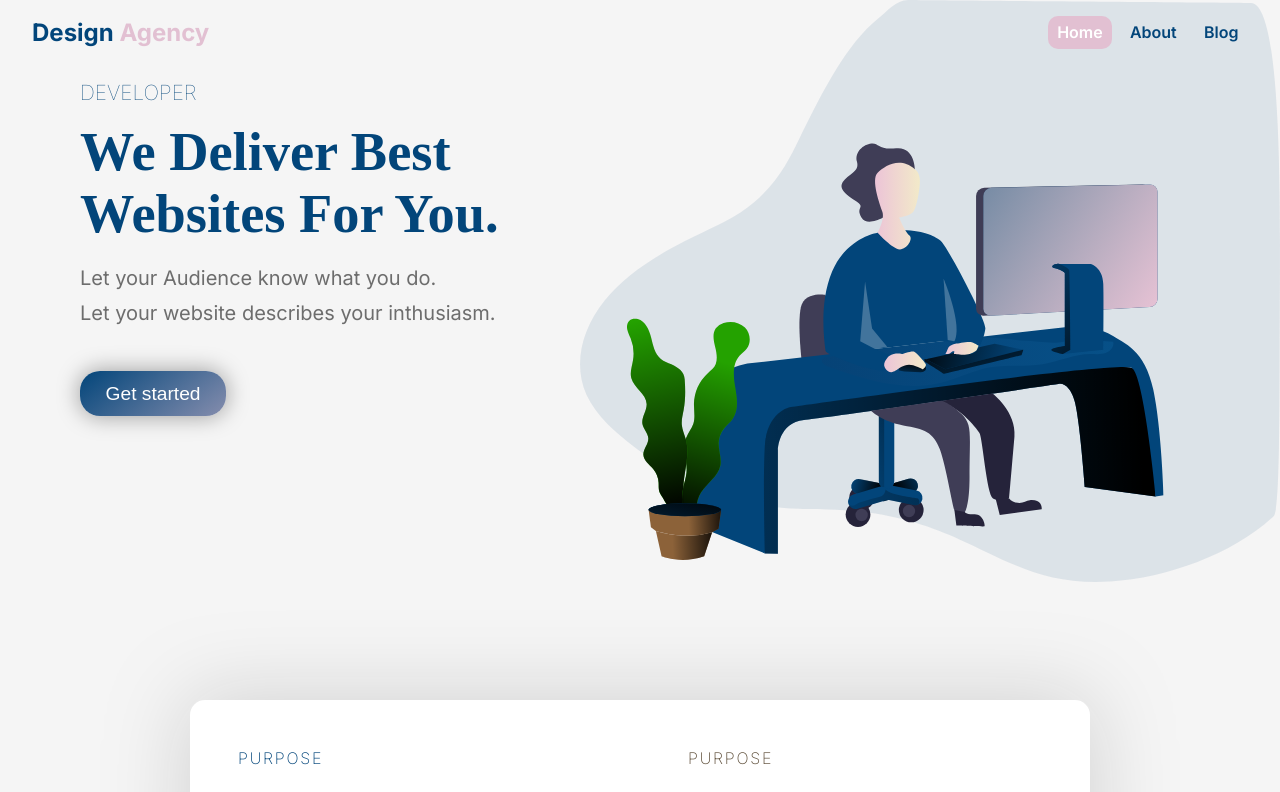
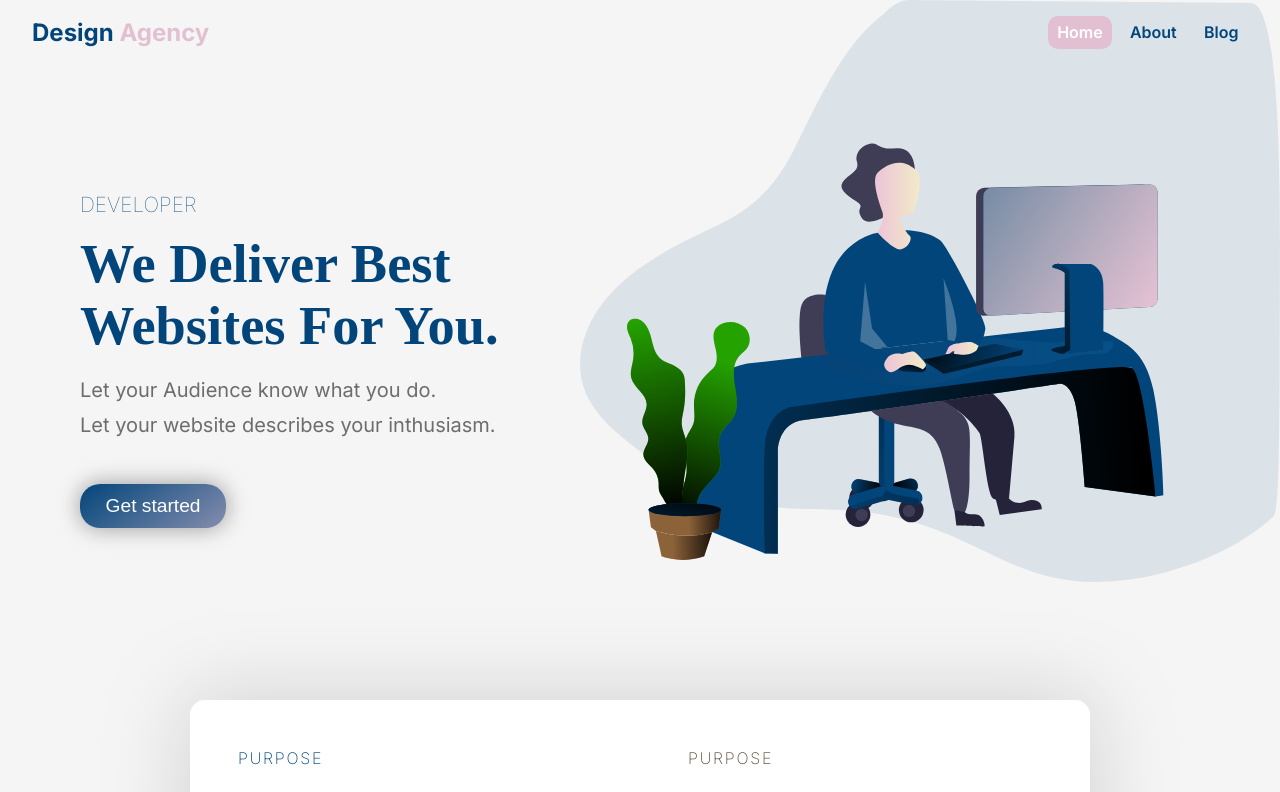
Before and after one commit to heshamabdelazim/Design-Agency, a Next.js app: page / in a window 1280 px wide. Shown: the top 792 px of the page. Built offline with nearby package versions, Linux system fonts and the light colour scheme.

Commit message:
modifying last ISA

```diff
--- a/src/app/home.module.css
+++ b/src/app/home.module.css
@@ -14,6 +14,8 @@
     display: flex;
     flex-direction: column;
     gap: 1rem;
+    padding: 5rem;
+
 }
 
 .soft{
--- a/src/app/page.jsx
+++ b/src/app/page.jsx
@@ -11,7 +11,7 @@ const Home = () => {
   return (
     <>
       <section className={styles.home}>
-        <div className={` container ${styles.content}`}>
+        <div className={` ${styles.content}`}>
           <p className={styles.soft}>developer</p>
           <h1 className={styles.strong}>we deliver best websites for you.</h1>
           <p className={styles.par}>
```
